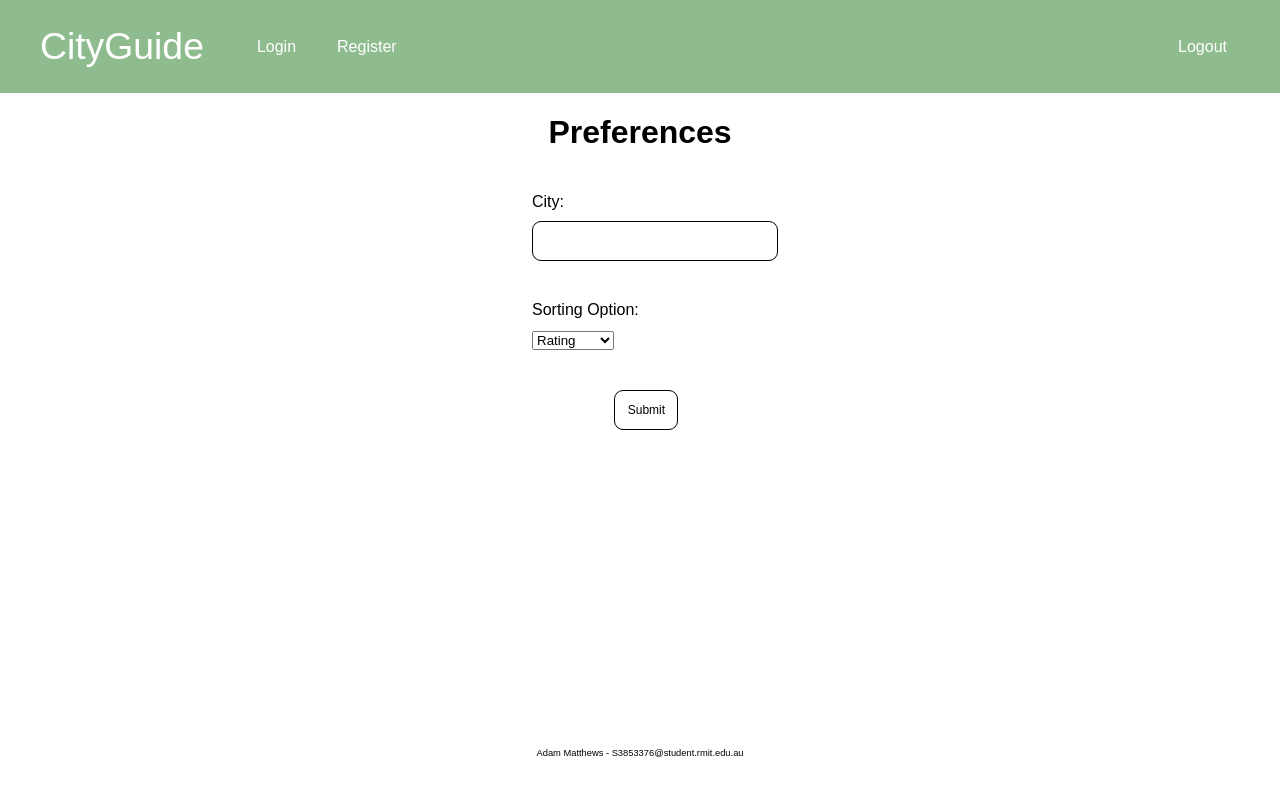
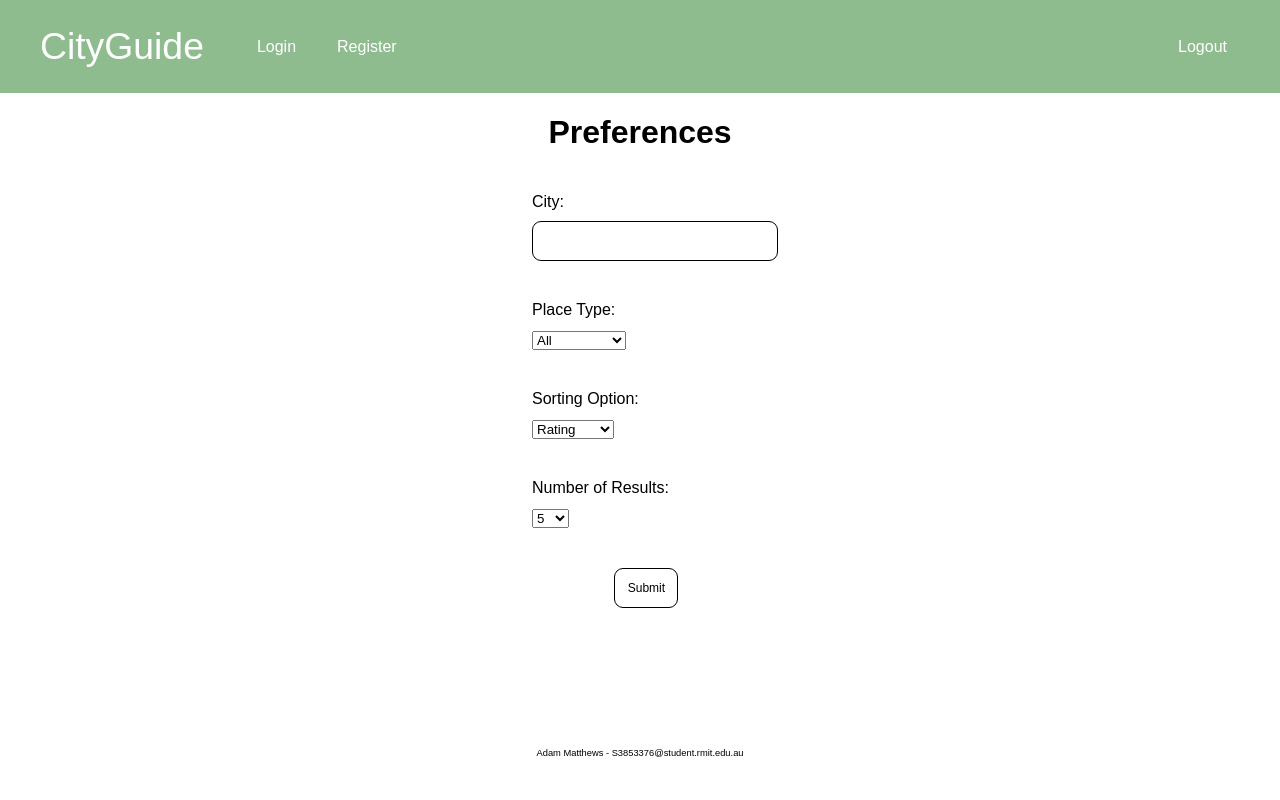
Before and after one commit to amatt06/CityGuide, a Flask app: page /preferences in a window 1280 px wide. Run offline with Flask 3, Linux system fonts and the light colour scheme.

Commit message:
Form retrieves data

```diff
--- a/app.py
+++ b/app.py
@@ -1,5 +1,6 @@
 from flask import Flask, render_template, redirect, url_for
 from forms.forms import RegistrationForm, LoginForm, PreferencesForm
+from controllers.google_api_controller import GoogleMapsAPIController, sort_places, parse_google_maps_data
 import secrets
 
 app = Flask(__name__)
@@ -33,7 +34,24 @@ def logout():
 def preferences():
     form = PreferencesForm()
     if form.validate_on_submit():
-        return redirect(url_for('results'))
+        city = form.city.data
+        place_type = form.place_type.data
+        sorting_option = form.sorting_option.data
+        num_results = int(form.num_results.data)
+
+        api_controller = GoogleMapsAPIController()
+        google_maps_data = api_controller.get_google_maps_data(city, sorting_option, num_results, place_type)
+
+        ### TESTING ###
+        # for place in google_maps_data:
+        #     print(
+        #         f"Name: {place['name']}, Rating: {place['rating']}, Address: {place['formatted_address']}, "
+        #         f"Total Ratings: {place['user_ratings_total']}, "
+        #         f"Price Level: {place['price_level']}")
+        #################
+
+        return render_template('results.html', google_maps_data=google_maps_data)
+
     return render_template('preferences-input.html', form=form)
 
 
--- a/forms/forms.py
+++ b/forms/forms.py
@@ -19,10 +19,20 @@ class LoginForm(FlaskForm):
 
 class PreferencesForm(FlaskForm):
     city = StringField('City: ', validators=[DataRequired()])
-
+    place_type = SelectField('Place Type: ', choices=[
+        ('all', 'All'),
+        ('restaurants', 'Restaurants'),
+        ('attractions', 'Attractions')],
+                             default='all', validators=[DataRequired()])
     sorting_option = SelectField('Sorting Option: ', choices=[
         ('rating', 'Rating'),
-        ('popularity', 'Popularity')],
+        ('reviews', 'Popularity')],
                                  default='rating', validators=[DataRequired()])
-
+    num_results = SelectField('Number of Results: ', choices=[
+        ('5', '5'),
+        ('10', '10'),
+        ('15', '15'),
+        ('20', '20'),
+        ('25', '25')],
+                              default='5', validators=[DataRequired()])
     submit = SubmitField('Submit')
--- a/templates/preferences-input.html
+++ b/templates/preferences-input.html
@@ -13,9 +13,19 @@
                 {{ form.city(class="form-control") }}
             </div>
 
-            <div class="form-group">
+            <div class="form-group" id="place-type-selection">
+                {{ form.place_type.label }} <br>
+                {{ form.place_type(class="form-control") }}
+            </div>
+
+            <div class="form-group" id="sorting-option-selection">
                 {{ form.sorting_option.label }} <br>
                 {{ form.sorting_option(class="form-control") }}
+            </div>
+
+            <div class="form-group" id="num-results-selection">
+                {{ form.num_results.label }} <br>
+                {{ form.num_results(class="form-control") }}
             </div>
 
             <div class="form-group" id="preferences-submit">
```
Also changed, not shown: controllers/google_api_controller.py (+0 -17 lines).
